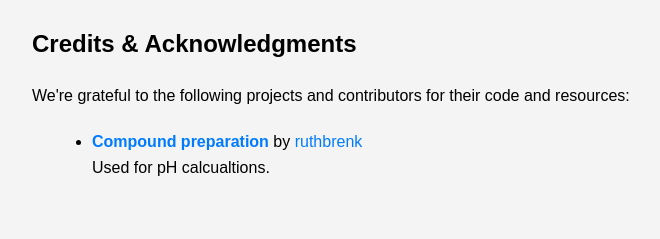
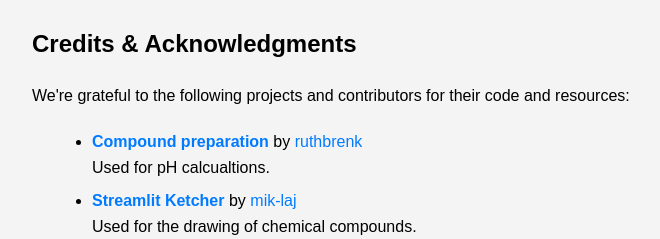
Before and after one commit to masve123/molecule-descriptors-webtool, a Flask app: page /about in a window 1280 px wide. Shown: the part 593-832 px from the top of the page, without its empty margins (208-868 px from the left). Before the commit the page ends 769 px from the top, so only its background shows below. Run offline with Flask 3, Linux system fonts and the light colour scheme.

Commit message:
Added link to Streamlit Ketcher in Credits section

```diff
--- a/app/templates/about.html
+++ b/app/templates/about.html
@@ -47,6 +47,10 @@
                 <strong><a href="https://github.com/ruthbrenk/compound_preparation">Compound preparation</a></strong> by <a href="https://github.com/ruthbrenk">ruthbrenk</a><br>
                 Used for pH calcualtions.
             </li>
+            <li>
+                <strong><a href="https://github.com/mik-laj/streamlit-ketcher">Streamlit Ketcher</a></strong> by <a href="https://github.com/mik-laj">mik-laj</a><br>
+                Used for the drawing of chemical compounds.
+            </li>
         </ul>
     </div>
 
--- a/app/templates/draw.html
+++ b/app/templates/draw.html
@@ -17,9 +17,6 @@
         </div>
     </div>
 
-    <H1>
-        Until Linus realizes the obvious, please just copy the given SMILES string into the calculator
-    </H1>
     <iframe src="http://192.168.0.120:8501" title="drawing tool" height="800" width="1200"></iframe>
 
 
```
